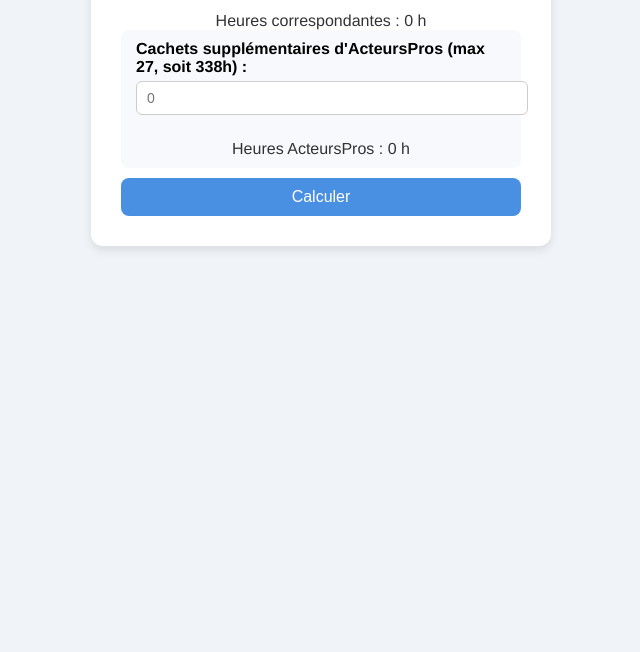
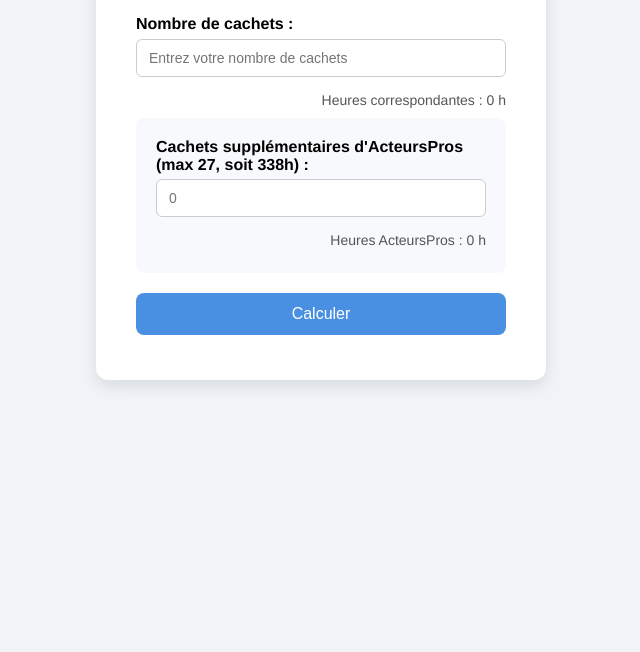
Before and after one commit to cipheralows-del/newintertest, a plain HTML site: page index.html in a window 1280 px wide. Shown: the part 188-840 px from the top of the page, without its empty margins (319-959 px from the left). After the commit the page ends 800 px from the top, so only its background shows below. Drawn offline with Linux system fonts and the light colour scheme.

Commit message:
Update index.html

```diff
--- a/index.html
+++ b/index.html
@@ -9,46 +9,64 @@
             font-family: 'Helvetica', sans-serif;
             background-color: #f0f4f8;
             display: flex;
-            flex-direction: column;
-            align-items: center;
-            justify-content: flex-start;
-            min-height: 100vh;
-            margin: 0;
-            padding: 20px;
-        }
-
-        h1 {
-            color: #333;
-            margin-bottom: 20px;
+            justify-content: center;
+            padding: 40px 20px;
         }
 
         .card {
             background-color: #ffffff;
-            padding: 20px 30px;
+            padding: 30px 40px;
             border-radius: 12px;
-            box-shadow: 0 4px 10px rgba(0,0,0,0.1);
-            max-width: 400px;
+            box-shadow: 0 6px 15px rgba(0,0,0,0.1);
             width: 100%;
+            max-width: 450px;
+            box-sizing: border-box;
+        }
+
+        h1 {
+            text-align: center;
+            color: #333;
+            margin-bottom: 30px;
         }
 
         label {
             display: block;
-            margin-bottom: 5px;
             font-weight: bold;
+            margin-bottom: 6px;
         }
 
         input[type="number"] {
             width: 100%;
-            padding: 8px 10px;
+            padding: 10px 12px;
             margin-bottom: 15px;
             border-radius: 6px;
             border: 1px solid #ccc;
             font-size: 14px;
+            box-sizing: border-box;
+        }
+
+        .sub-card {
+            background-color: #f7f9fc;
+            padding: 15px 20px;
+            border-radius: 8px;
+            margin-bottom: 20px;
+        }
+
+        .sub-card label {
+            margin-top: 5px;
+            margin-bottom: 5px;
+        }
+
+        .result-box {
+            text-align: center;
+            font-size: 16px;
+            margin-top: 15px;
+            color: #333;
         }
 
         button {
             width: 100%;
-            padding: 10px;
+            padding: 12px;
             font-size: 16px;
             border: none;
             border-radius: 8px;
@@ -62,39 +80,32 @@
             background-color: #357ABD;
         }
 
-        #result, #heuresPrincipales, #heuresActeursPros {
-            margin-top: 10px;
-            text-align: center;
-            font-size: 16px;
-            color: #333;
-        }
-
-        .sub-card {
-            background-color: #f7f9fc;
-            padding: 10px 15px;
-            border-radius: 8px;
+        .heures-display {
+            font-size: 14px;
+            color: #555;
             margin-bottom: 10px;
+            text-align: right;
         }
     </style>
 </head>
 <body>
 
-    <h1>Calculateur Intermittence</h1>
+    <div class="card">
+        <h1>Calculateur Intermittence</h1>
 
-    <div class="card">
         <label for="cachets">Nombre de cachets :</label>
         <input type="number" id="cachets" placeholder="Entrez votre nombre de cachets" oninput="updateHeuresPrincipales()">
-        <div id="heuresPrincipales">Heures correspondantes : 0 h</div>
+        <div id="heuresPrincipales" class="heures-display">Heures correspondantes : 0 h</div>
 
         <div class="sub-card">
             <label for="cachetsActeursPros">Cachets supplémentaires d'ActeursPros (max 27, soit 338h) :</label>
             <input type="number" id="cachetsActeursPros" placeholder="0" min="0" max="27" oninput="updateHeuresActeursPros()">
-            <div id="heuresActeursPros">Heures ActeursPros : 0 h</div>
+            <div id="heuresActeursPros" class="heures-display">Heures ActeursPros : 0 h</div>
         </div>
 
         <button onclick="calculer()">Calculer</button>
 
-        <div id="result"></div>
+        <div id="result" class="result-box"></div>
     </div>
 
     <script>
@@ -126,19 +137,11 @@
             if (isNaN(cachetsAP) || cachetsAP < 0) cachetsAP = 0;
             if (cachetsAP > MAX_CACHETS_ACTEURSPROS) cachetsAP = MAX_CACHETS_ACTEURSPROS;
 
-            // Heures principales
             let heuresPrincipales = (HEURES_INTERMITTENCE / CACHETS_INTERMITTENCE) * cachets;
-
-            // Heures ActeursPros
             let heuresAP = (MAX_HEURES_ACTEURSPROS / MAX_CACHETS_ACTEURSPROS) * cachetsAP;
 
-            // Heures totales réalisées
             let heuresTotales = heuresPrincipales + heuresAP;
-
-            // Heures restantes
             let heuresRestantes = Math.max(HEURES_INTERMITTENCE - heuresTotales, 0);
-
-            // Cachets restants correspondants
             let cachetsRestants = (heuresRestantes * CACHETS_INTERMITTENCE) / HEURES_INTERMITTENCE;
 
             document.getElementById("result").innerHTML = `
```
